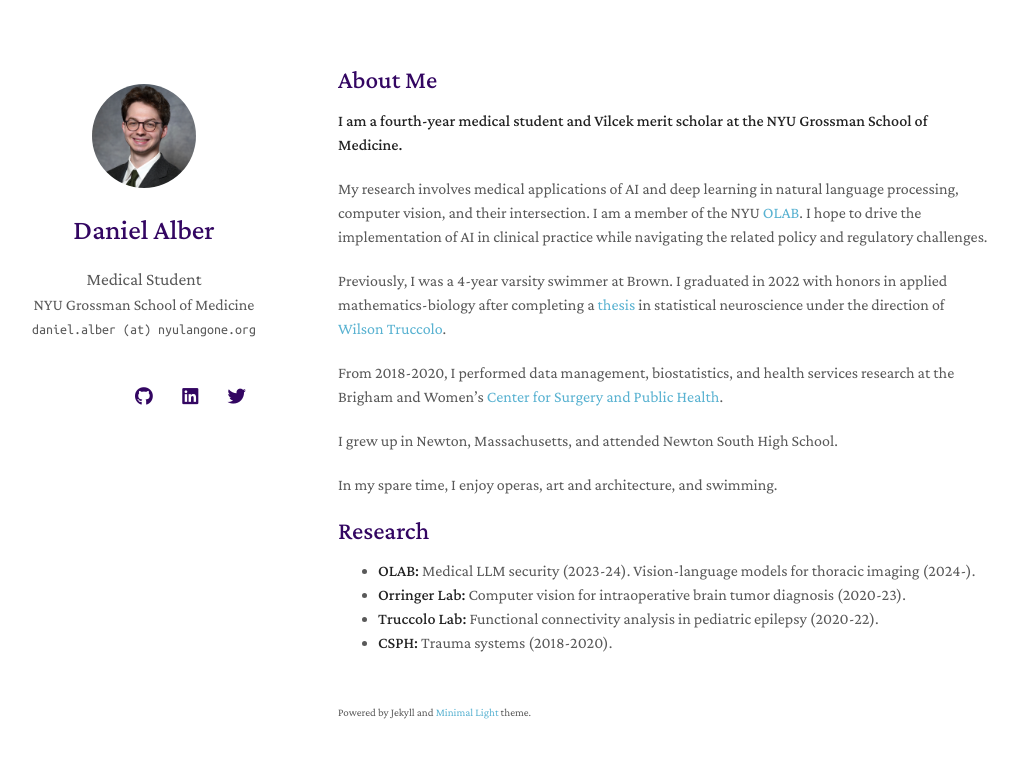
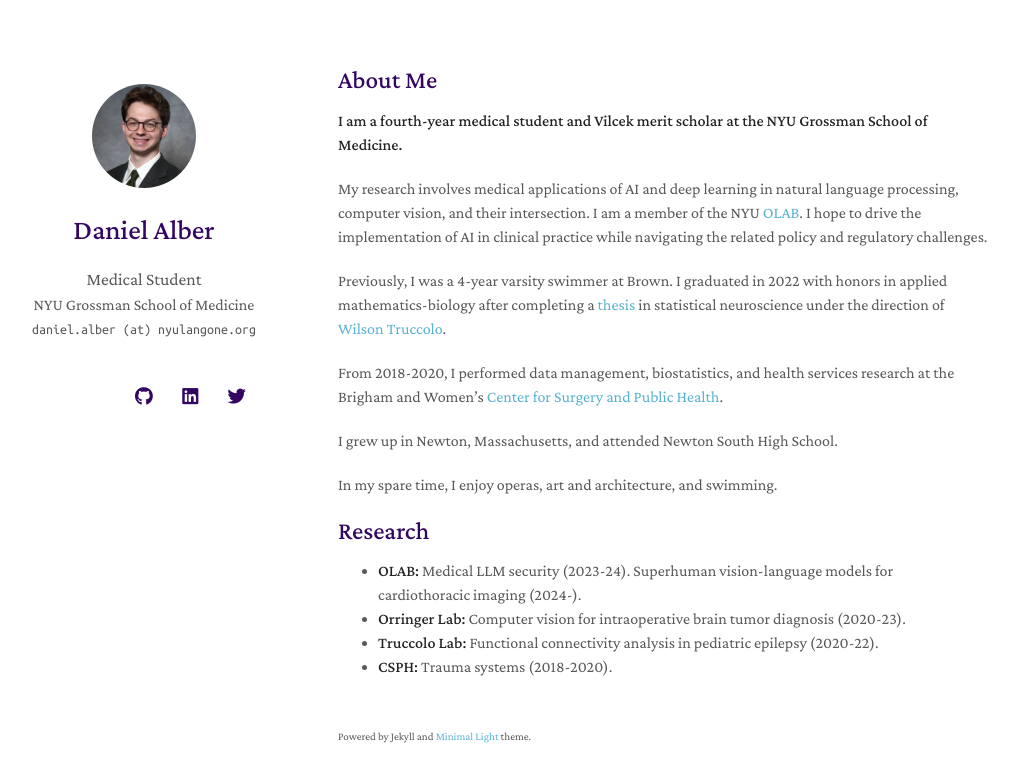
Before and after one commit to danalber/danalber.github.io, a Jekyll site: the page built from index.md, in a window 1280 px wide. Shown: the top 782 px of the page, without its empty margins (132-1150 px from the left). Built offline with Jekyll 4.4.1, drawn with Linux system fonts in a browser that asks for light colours; nearby versions of some CDN libraries; a style sheet for code colours, icons or effects is not loaded; our own code applies the rules of GitHub Pages for plain Markdown files.

Commit message:
Update index.md

```diff
--- a/index.md
+++ b/index.md
@@ -18,7 +18,7 @@ In my spare time, I enjoy operas, art and architecture, and swimming.
 
 ## Research
 
-- **OLAB:** Medical LLM security (2023-24). Vision-language models for thoracic imaging (2024-).
+- **OLAB:** Medical LLM security (2023-24). Superhuman vision-language models for cardiothoracic imaging (2024-).
 - **Orringer Lab:** Computer vision for intraoperative brain tumor diagnosis (2020-23).
 - **Truccolo Lab:** Functional connectivity analysis in pediatric epilepsy (2020-22).
 - **CSPH:** Trauma systems (2018-2020).
```
